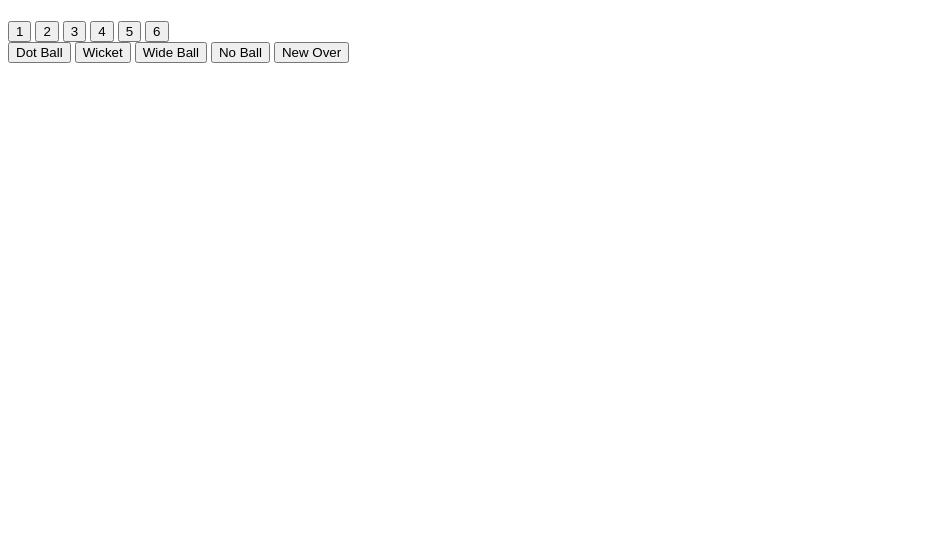
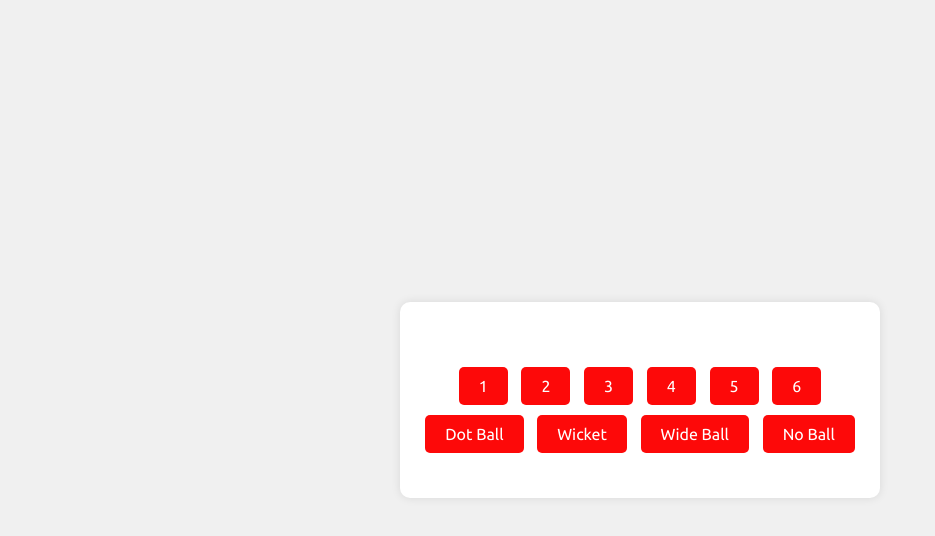
Before and after one commit to HARSHBAHELE/score-bord.github.io, a plain HTML site: page index.html in a window 1280 px wide. Shown: the whole page, without its empty margins (0-935 px from the left). Drawn offline with Linux system fonts and the light colour scheme; a web font is replaced by a local one.

Commit message:
Update index.html

```diff
--- a/index.html
+++ b/index.html
@@ -4,7 +4,7 @@
     <meta charset="UTF-8">
     <meta name="viewport" content="width=device-width, initial-scale=1.0">
     <title>Document</title>
-    <link rel="stylesheet" href="score.css">
+    <link rel="stylesheet" href="style.css">
 </head>
 <body>
     <div class="over-container">
@@ -33,6 +33,6 @@
         </div>
         <div id="current-score"></div>
       </div>
-    <script src="score.js"></script>
+    <script src="script.js"></script>
 </body>
 </html>
```
